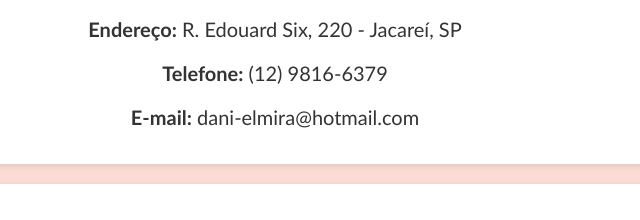
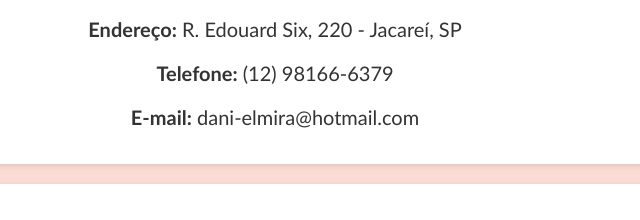
Before and after one commit to Daniel-Mira7/CurriculoM1, a plain HTML site: page index.html in a window 1280 px wide. Shown: the part 518-738 px from the top of the page, 365-1005 px from the left. Drawn offline with Linux system fonts and the light colour scheme.

Commit message:
Update index.html

```diff
--- a/index.html
+++ b/index.html
@@ -17,7 +17,7 @@
         <h3>Informações Pessoais</h3>
         <p><strong>Data de Nascimento:</strong> 25/05/2001</p>
         <p><strong>Endereço:</strong> R. Edouard Six, 220 - Jacareí, SP</p>
-        <p><strong>Telefone:</strong> (12) 9816-6379</p>
+        <p><strong>Telefone:</strong> (12) 98166-6379</p>
         <p><strong>E-mail:</strong> dani-elmira@hotmail.com</p>
     </section>
 
```
